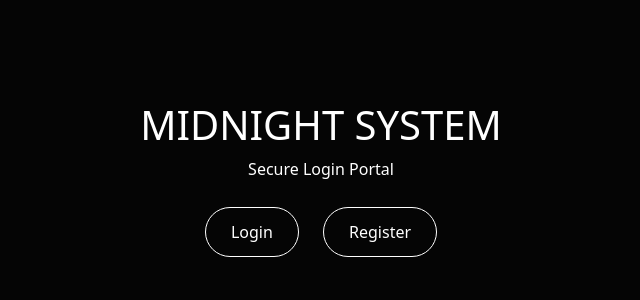
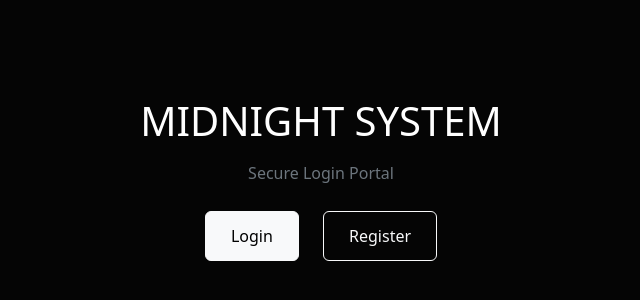
Before and after one commit to AizaUsman14/Aiza.github.io, a plain HTML site: page index.html in a window 1280 px wide. Shown: the part 216-516 px from the top of the page, without its empty margins (319-959 px from the left). Drawn offline with nearby package versions, Linux system fonts and the light colour scheme.

Commit message:
Update index.html

```diff
--- a/index.html
+++ b/index.html
@@ -3,7 +3,7 @@
 <head>
 <meta charset="UTF-8">
 <meta name="viewport" content="width=device-width, initial-scale=1.0">
-<title>Welcome | Midnight</title>
+<title>Midnight System</title>
 
 <link href="https://cdn.jsdelivr.net/npm/bootstrap@5.3.0/dist/css/bootstrap.min.css" rel="stylesheet">
 
@@ -11,26 +11,17 @@
 body {
     background: #050505;
     color: white;
+    height: 100vh;
     display: flex;
     justify-content: center;
     align-items: center;
-    height: 100vh;
 }
 .container {
     text-align: center;
 }
-a {
-    display: inline-block;
+.btn-custom {
     margin: 10px;
     padding: 12px 25px;
-    border: 1px solid white;
-    color: white;
-    text-decoration: none;
-    border-radius: 25px;
-}
-a:hover {
-    background: white;
-    color: black;
 }
 </style>
 </head>
@@ -38,11 +29,11 @@ a:hover {
 <body>
 
 <div class="container">
-    <h1>MIDNIGHT SYSTEM</h1>
-    <p>Secure Login Portal</p>
+    <h1 class="mb-3">MIDNIGHT SYSTEM</h1>
+    <p class="text-secondary">Secure Login Portal</p>
 
-    <a href="login.html">Login</a>
-    <a href="register.html">Register</a>
+    <a href="login.html" class="btn btn-light btn-custom">Login</a>
+    <a href="register.html" class="btn btn-outline-light btn-custom">Register</a>
 </div>
 
 </body>
```
